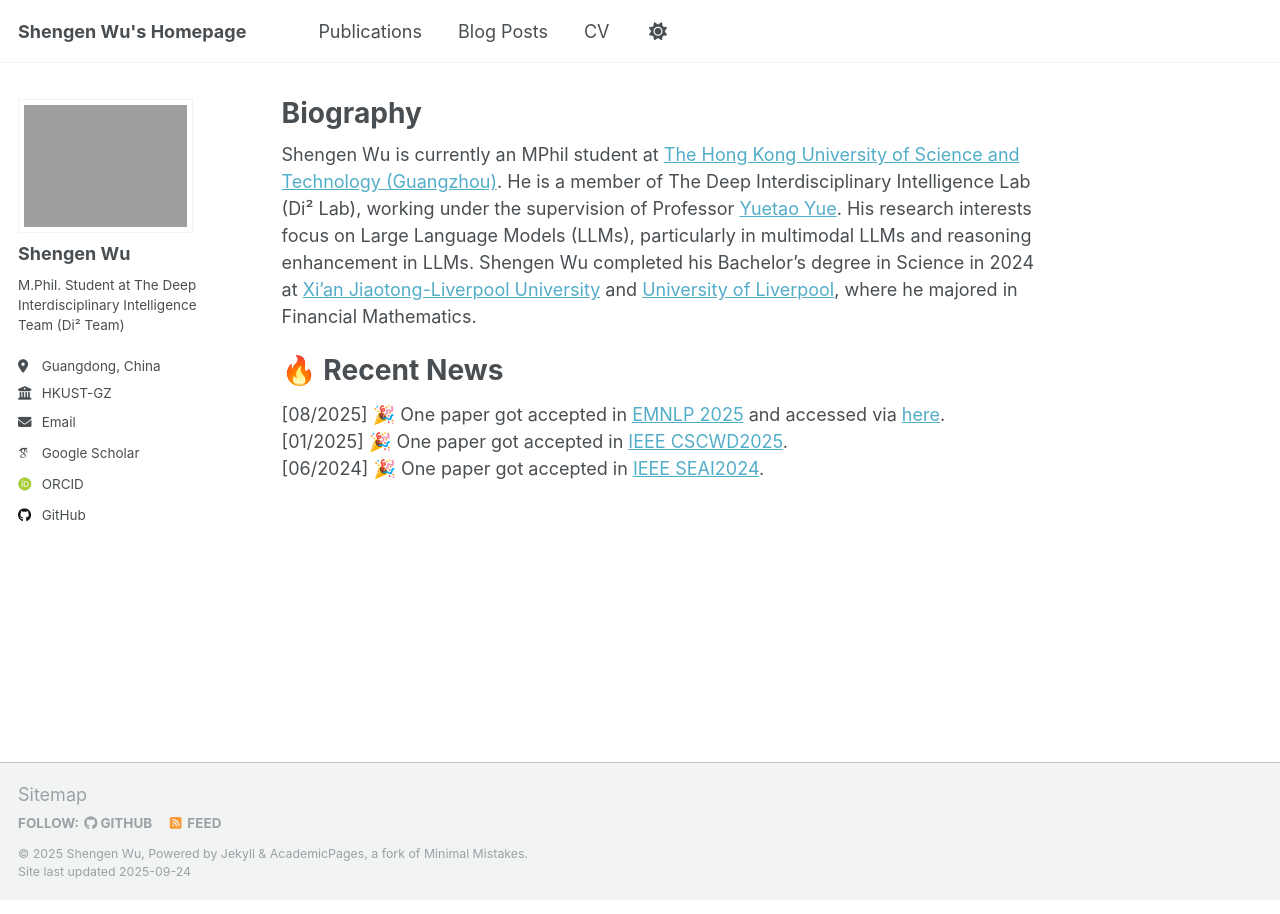
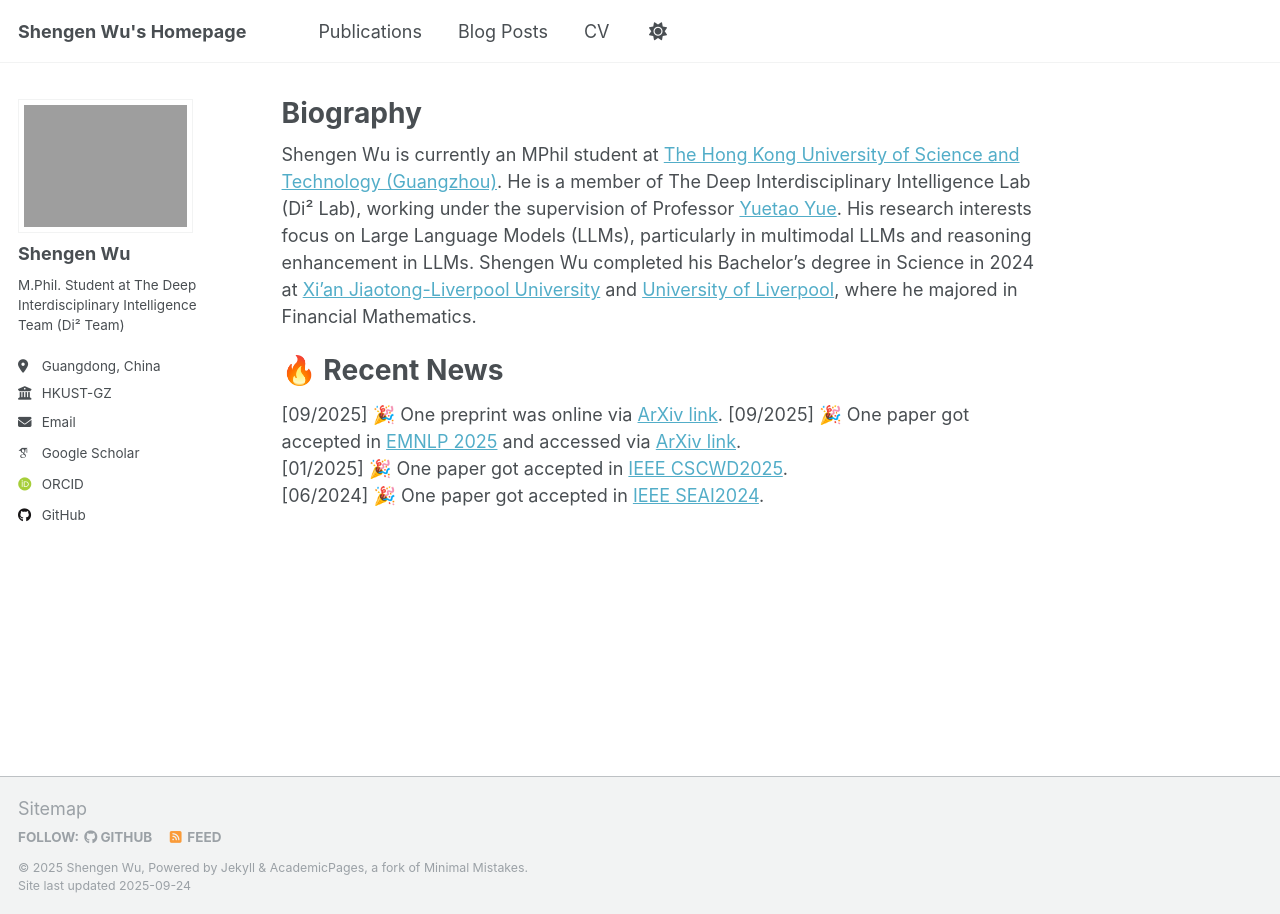
Before and after one commit to ShengenWu/shengenwu.github.io, a Jekyll site: the page built from _pages/about.md, in a window 1280 px wide. Built offline with Jekyll 4.4.1, drawn with Linux system fonts in a browser that asks for light colours; some web fonts are replaced.

Commit message:
更新survey2025

```diff
--- a/_pages/about.md
+++ b/_pages/about.md
@@ -10,7 +10,8 @@ redirect_from:
 Shengen Wu is currently an MPhil student at [The Hong Kong University of Science and Technology (Guangzhou)](https://hkust-gz.edu.cn). He is a member of The Deep Interdisciplinary Intelligence Lab (Di² Lab), working under the supervision of Professor [Yuetao Yue](https://facultyprofiles.hkust-gz.edu.cn/faculty-personal-page/YUE-Yutao/yutaoyue). His research interests focus on Large Language Models (LLMs), particularly in multimodal LLMs and reasoning enhancement in LLMs. Shengen Wu completed his Bachelor's degree in Science in 2024 at [Xi'an Jiaotong-Liverpool University](xjtlu.edu.cn) and [University of Liverpool](liverpool.ac.uk), where he majored in Financial Mathematics.
 
 # 🔥 Recent News
-\[08/2025\] 🎉 One paper got accepted in [EMNLP 2025](https://2025.emnlp.org/) and accessed via [here](https://arxiv.org/abs/2509.16889).
+\[09/2025\] 🎉 One preprint was online via [ArXiv link](https://arxiv.org/abs/2509.10570).
+\[09/2025\] 🎉 One paper got accepted in [EMNLP 2025](https://2025.emnlp.org/) and accessed via [ArXiv link](https://arxiv.org/abs/2509.16889).
 <br>
 \[01/2025\] 🎉 One paper got accepted in [IEEE CSCWD2025](https://ieeexplore.ieee.org/document/11033473).
 <br>
```
